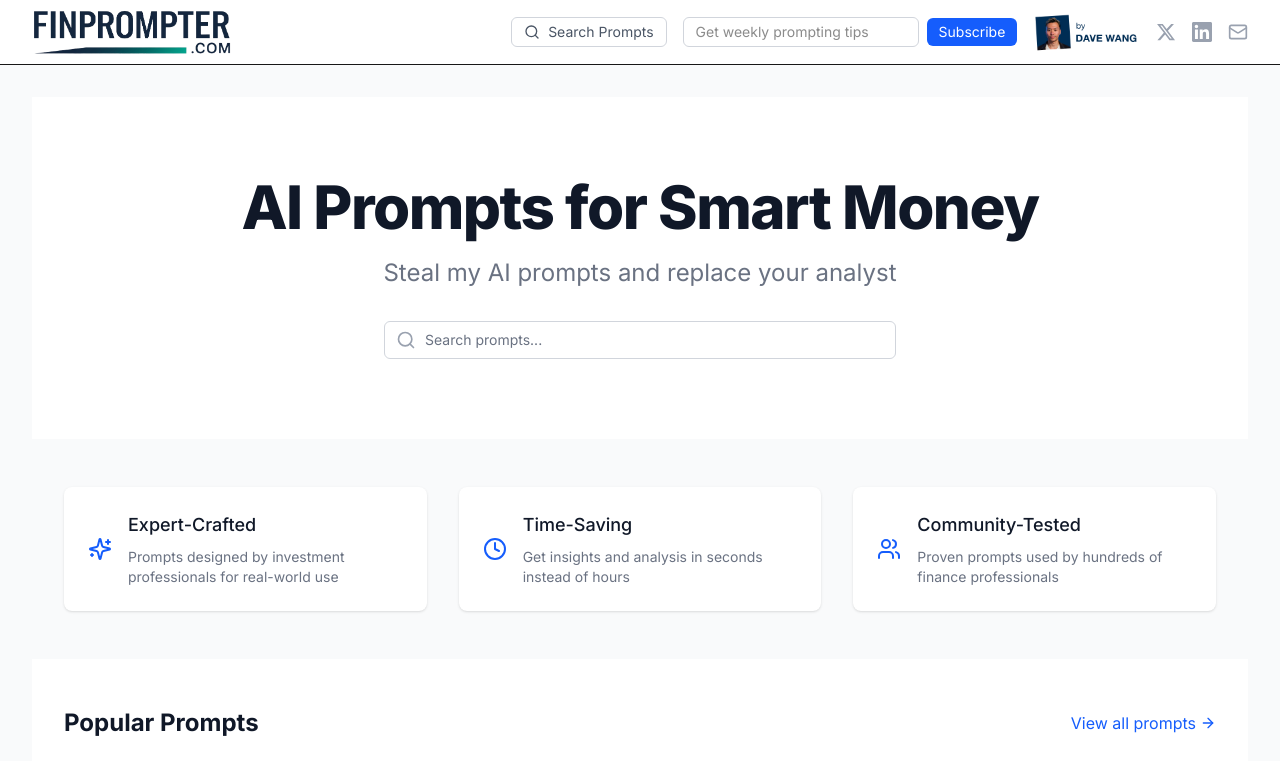
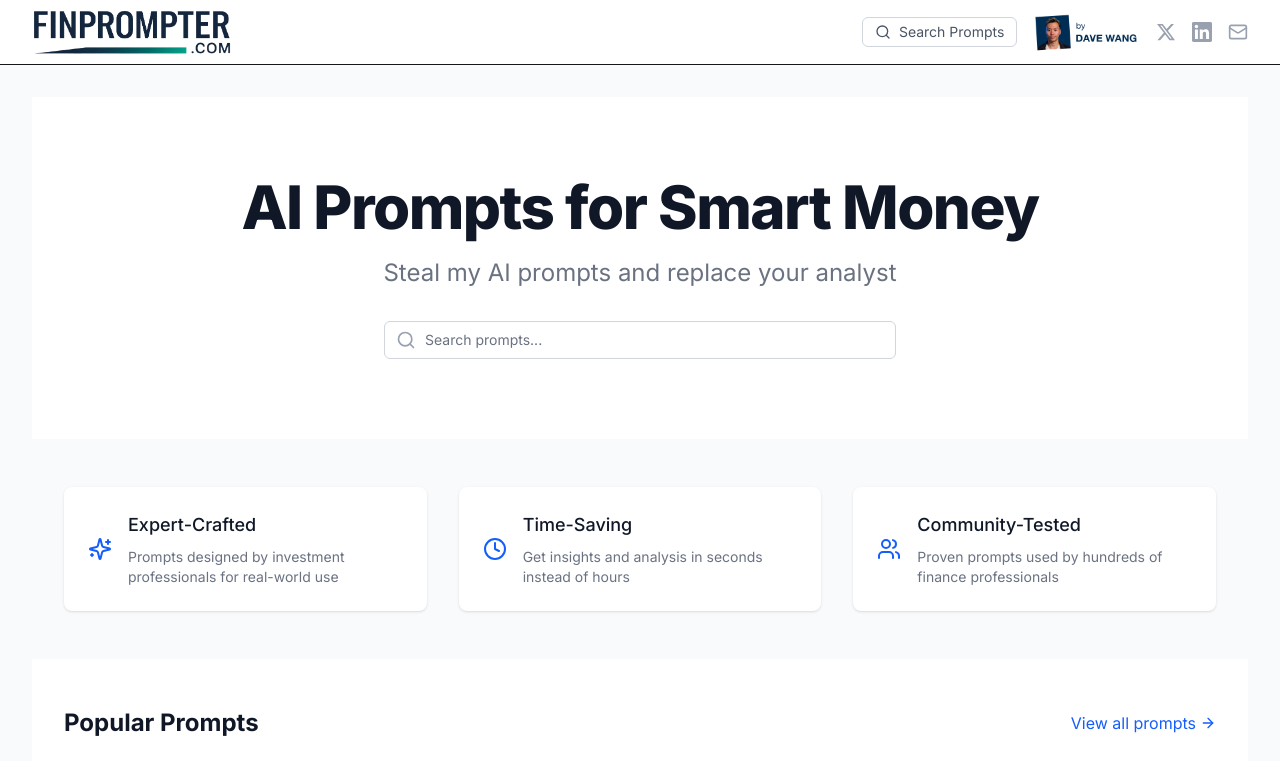
Before and after one commit to davidwang95/prompt-site, a Next.js app: page / in a window 1280 px wide. Shown: the top 761 px of the page. Built offline with nearby package versions, Linux system fonts and the light colour scheme.

Commit message:
Update: Remove email form from header and update social links

```diff
--- a/src/app/layout.tsx
+++ b/src/app/layout.tsx
@@ -57,30 +57,6 @@
                     <Search className="h-4 w-4 mr-2 group-hover:text-blue-500" />
                     <span className="hidden sm:inline group-hover:text-blue-500">Search Prompts</span>
                   </Link>
-                  <form
-                    action="https://app.convertkit.com/forms/e527a12c4d/subscriptions"
-                    className="hidden sm:flex items-center gap-2 mr-4"
-                    method="post"
-                    data-sv-form="e527a12c4d"
-                    data-uid="e527a12c4d"
-                    data-format="inline"
-                    data-version="5"
-                  >
-                    <input
-                      type="email"
-                      name="email_address"
-                      aria-label="Email Address"
-                      placeholder="Get weekly prompting tips"
-                      required
-                      className="px-3 py-1 border border-gray-300 rounded-md focus:outline-none focus:ring-2 focus:ring-blue-500 focus:border-transparent text-sm"
-                    />
-                    <button
-                      type="submit"
-                      className="px-3 py-1 bg-blue-600 text-white rounded-md hover:bg-blue-700 focus:outline-none focus:ring-2 focus:ring-blue-500 focus:ring-offset-2 text-sm"
-                    >
-                      Subscribe
-                    </button>
-                  </form>
                   <a href="https://www.tokenbrief.xyz" target="_blank" rel="noopener noreferrer">
                     <Image
                       src="/by-dave-wang.png"
@@ -130,15 +106,17 @@
                 />
               </Link>
               <a
-                href="https://twitter.com/davidwangdotxyz"
+                href="https://x.com/DaveWangMIA/articles"
                 target="_blank"
                 rel="noopener noreferrer"
                 className="text-gray-600 hover:text-gray-800"
               >
-                <Twitter className="h-5 w-5" />
+                <svg className="h-5 w-5" fill="currentColor" viewBox="0 0 24 24">
+                  <path d="M18.244 2.25h3.308l-7.227 8.26 8.502 11.24H16.17l-5.214-6.817L4.99 21.75H1.68l7.73-8.835L1.254 2.25H8.08l4.713 6.231zm-1.161 17.52h1.833L7.084 4.126H5.117z"/>
+                </svg>
               </a>
               <a
-                href="https://www.linkedin.com/in/davidwangxyz/"
+                href="https://www.linkedin.com/in/davewangmia/"
                 target="_blank"
                 rel="noopener noreferrer"
                 className="text-gray-600 hover:text-gray-800"
```
